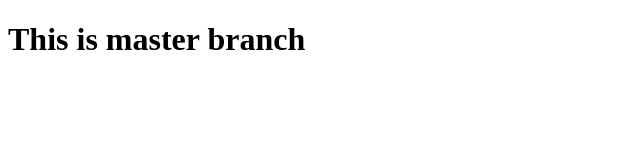
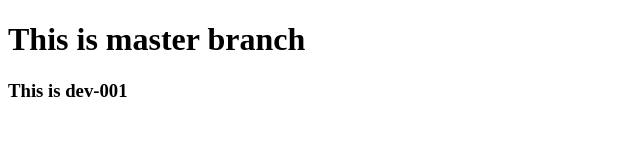
Before and after one commit to DibashMajumder/html-and-css-basics, a plain HTML site: page index.html in a window 1280 px wide. Shown: the whole page, without its empty margins (0-640 px from the left). Drawn offline with Linux system fonts and the light colour scheme.

Commit message:
Initila commit to dev-001 (#1)

```diff
--- a/index.html
+++ b/index.html
@@ -8,5 +8,6 @@
 </head>
 <body>
     <h1>This is master branch</h1>
+    <h3>This is dev-001</h3>
 </body>
 </html>
```
